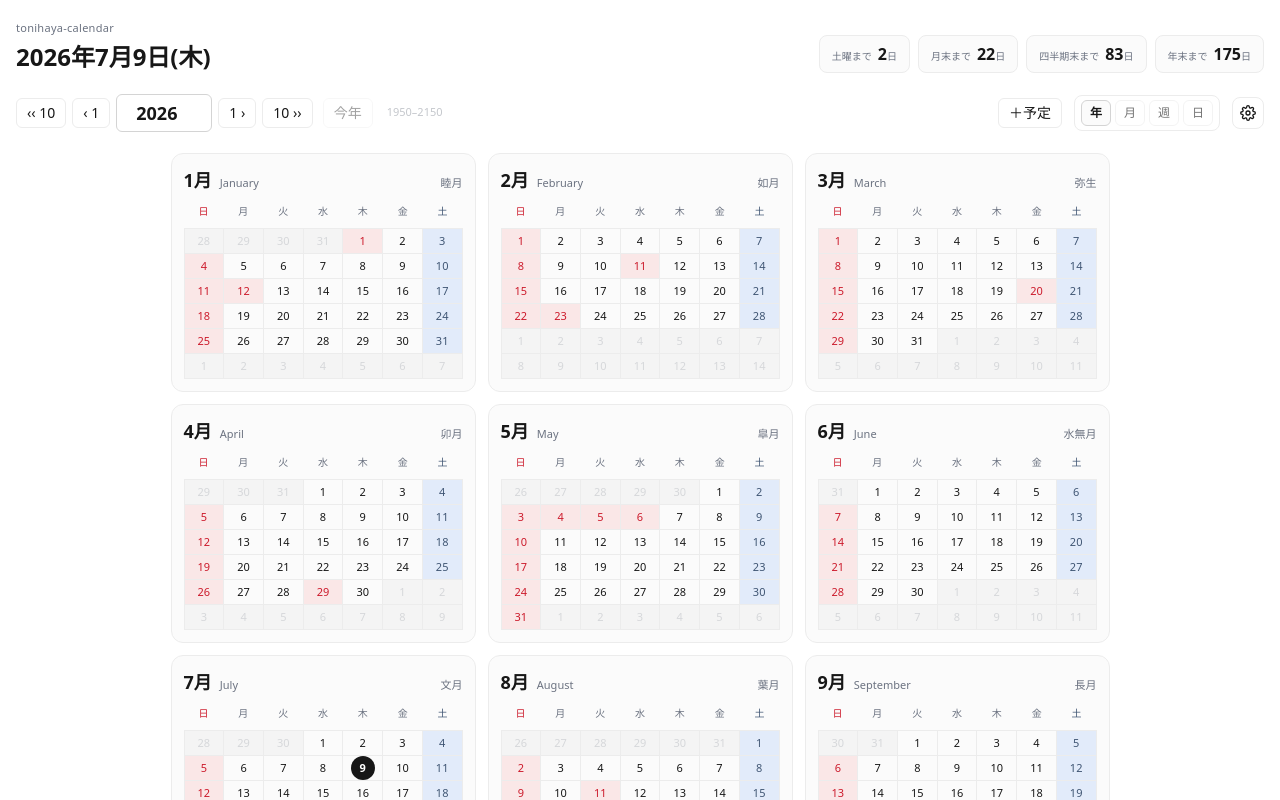
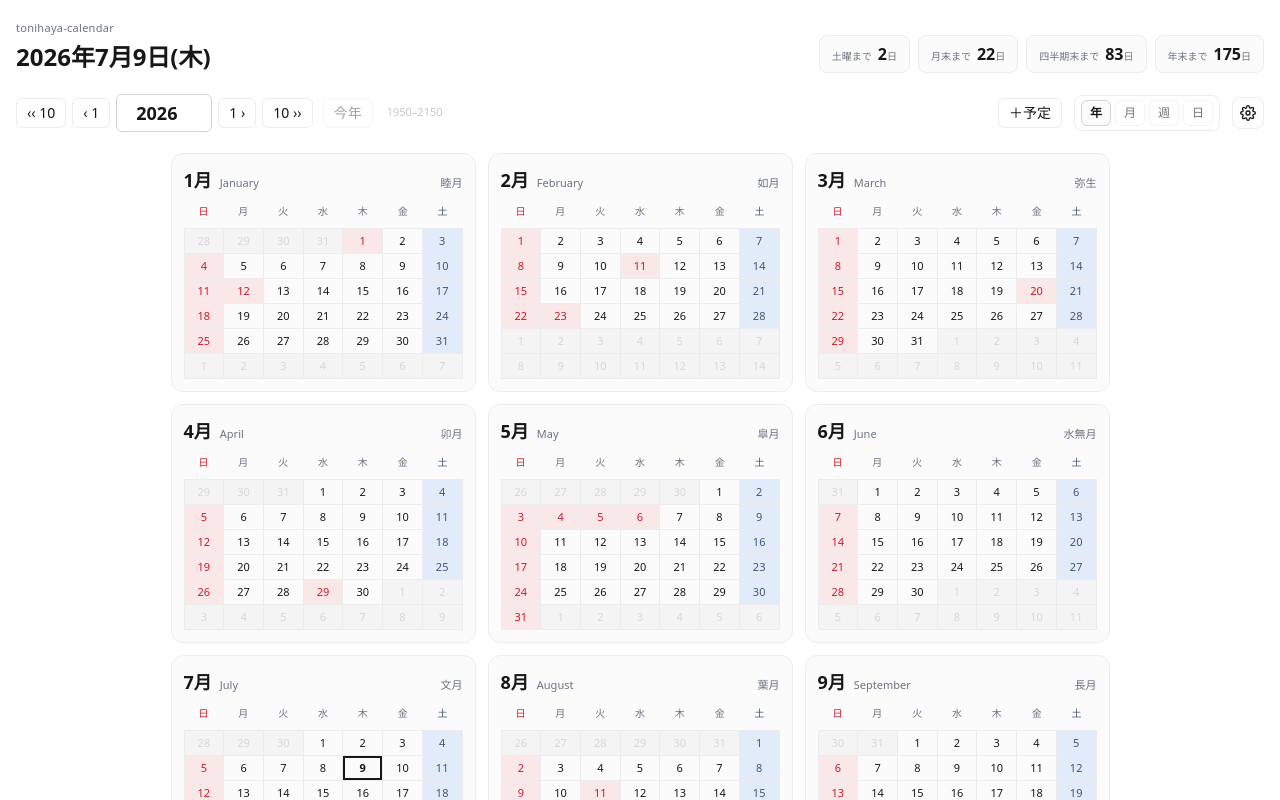
Before and after one commit to nokgc333/tonihaya-calendar, a Next.js app: page / in a window 1280 px wide. Shown: the top 800 px of the page. Built offline with nearby package versions, Linux system fonts and the light colour scheme.

Commit message:
style: L0/L1の本日表現を塗り円から外枠リングに変えチップ位置を揃える

```diff
--- a/src/components/MonthCard.tsx
+++ b/src/components/MonthCard.tsx
@@ -83,17 +83,20 @@ function DayCellView({
         }
       : {};
 
-  const numberNode = cell.isToday ? (
+  // 本日は「塗り円」ではなくセルの濃いめ外枠リングで表現する（番号は太字・日付色）。
+  // これで各セルの番号高さが揃い、L1のチップ開始位置ズレ・L0の点との干渉を防ぐ。
+  const numberNode = (
     <span
-      className={`flex ${s.circle} items-center justify-center rounded-full font-bold`}
-      style={{ background: "var(--today-bg)", color: "var(--today-fg)" }}
-      aria-current="date"
+      className={cell.isToday ? "font-bold" : ""}
+      style={{ color: dayColor(cell) }}
+      {...(cell.isToday ? { "aria-current": "date" as const } : {})}
     >
       {cell.day}
     </span>
-  ) : (
-    <span style={{ color: dayColor(cell) }}>{cell.day}</span>
   );
+  const todayRing = cell.isToday
+    ? { boxShadow: "inset 0 0 0 2px var(--today-bg)" }
+    : {};
 
   // L1（spacious）で当月セルにイベントがあれば、番号の下にチップ（最大3件＋「+N件」）を出す。
   const MAX_CHIPS = 3;
@@ -103,7 +106,7 @@ function DayCellView({
     return (
       <div
         className={`flex h-full flex-col overflow-hidden ${clickable} ${s.dayText} leading-none tabular-nums`}
-        style={{ ...bgStyle, ...zoomStyle }}
+        style={{ ...bgStyle, ...zoomStyle, ...todayRing }}
         {...handlers}
       >
         <div className="flex justify-center pt-1.5">{numberNode}</div>
@@ -130,13 +133,13 @@ function DayCellView({
       style={{
         ...bgStyle,
         ...zoomStyle,
-        ...(cell.isToday ? {} : { color: dayColor(cell) }),
+        ...todayRing,
         opacity: cell.inMonth ? 1 : 0.55,
       }}
       title={cell.holidayName}
       {...handlers}
     >
-      {cell.isToday ? numberNode : cell.day}
+      {numberNode}
       {showDots ? (
         <div className="pointer-events-none absolute bottom-0.5 flex gap-0.5">
           {dayEvents.slice(0, 3).map((e) => (
```
